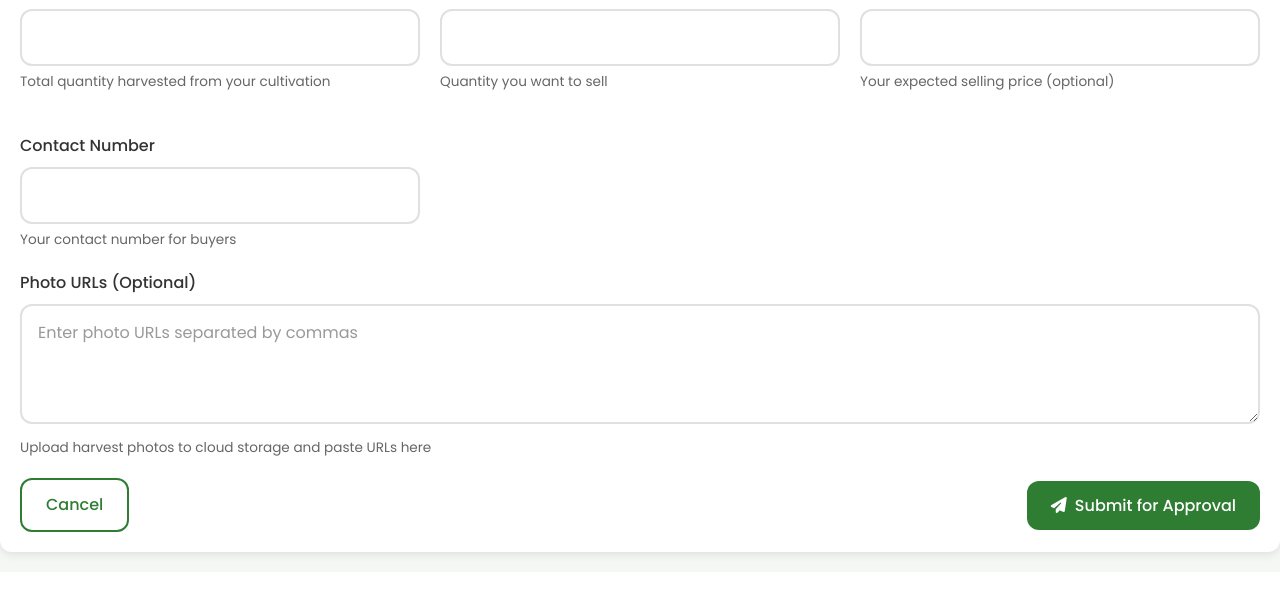
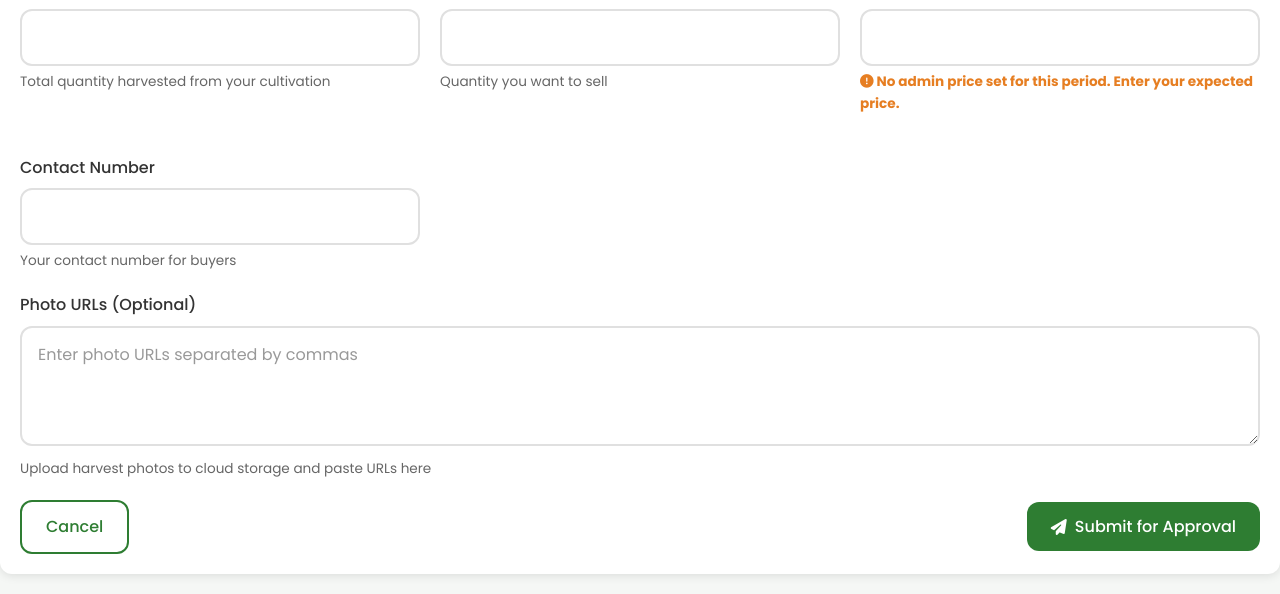
Before and after one commit to pranees2004/agri-balnce, a Python web app: template app/templates/cultivation/submit_harvest.html in a window 1280 px wide. Shown: the part 314-908 px from the top of the page. Before the commit the page ends 874 px from the top, so only its background shows below. Run offline with Jinja, Linux system fonts and the light colour scheme; the template is opened without the code that fills it, so the values that code supplies are empty.

Commit message:
Implement auto-price assignment for harvests based on admin-set period prices
Co-authored-by: pranees2004 <85298874+pranees2004@users.noreply.github.com>

```diff
--- a/app/templates/cultivation/submit_harvest.html
+++ b/app/templates/cultivation/submit_harvest.html
@@ -64,10 +64,32 @@
             </div>
 
             <div class="form-group">
-                <label class="form-label" for="selling_price_expectation">Price Expectation (₹ per {{ cultivation.yield_unit }})</label>
+                <label class="form-label" for="selling_price_expectation">
+                    {% if admin_price %}
+                        Admin-Set Price (₹ per {{ cultivation.yield_unit }})
+                    {% else %}
+                        Price Expectation (₹ per {{ cultivation.yield_unit }})
+                    {% endif %}
+                </label>
                 <input type="number" id="selling_price_expectation" name="selling_price_expectation"
-                       class="form-control" step="0.01" min="0">
-                <p class="form-help">Your expected selling price (optional)</p>
+                       class="form-control" step="0.01" min="0"
+                       {% if admin_price %}value="{{ admin_price.price_per_unit }}" readonly{% endif %}>
+                <p class="form-help">
+                    {% if admin_price %}
+                        <strong style="color: #27ae60;">
+                            <i class="fas fa-check-circle"></i>
+                            Admin has set the price at ₹{{ admin_price.price_per_unit }}/{{ admin_price.unit }} for this period
+                        </strong>
+                        {% if admin_price.valid_from and admin_price.valid_to %}
+                            <br><small>Valid from {{ admin_price.valid_from.strftime('%d-%b-%Y') }} to {{ admin_price.valid_to.strftime('%d-%b-%Y') }}</small>
+                        {% endif %}
+                    {% else %}
+                        <strong style="color: #e67e22;">
+                            <i class="fas fa-exclamation-circle"></i>
+                            No admin price set for this period. Enter your expected price.
+                        </strong>
+                    {% endif %}
+                </p>
             </div>
 
             <div class="form-group">
```
Also changed, not shown: app/routes/cultivation.py (+30 -8 lines), app/templates/admin/prices.html (+12 -2 lines).
